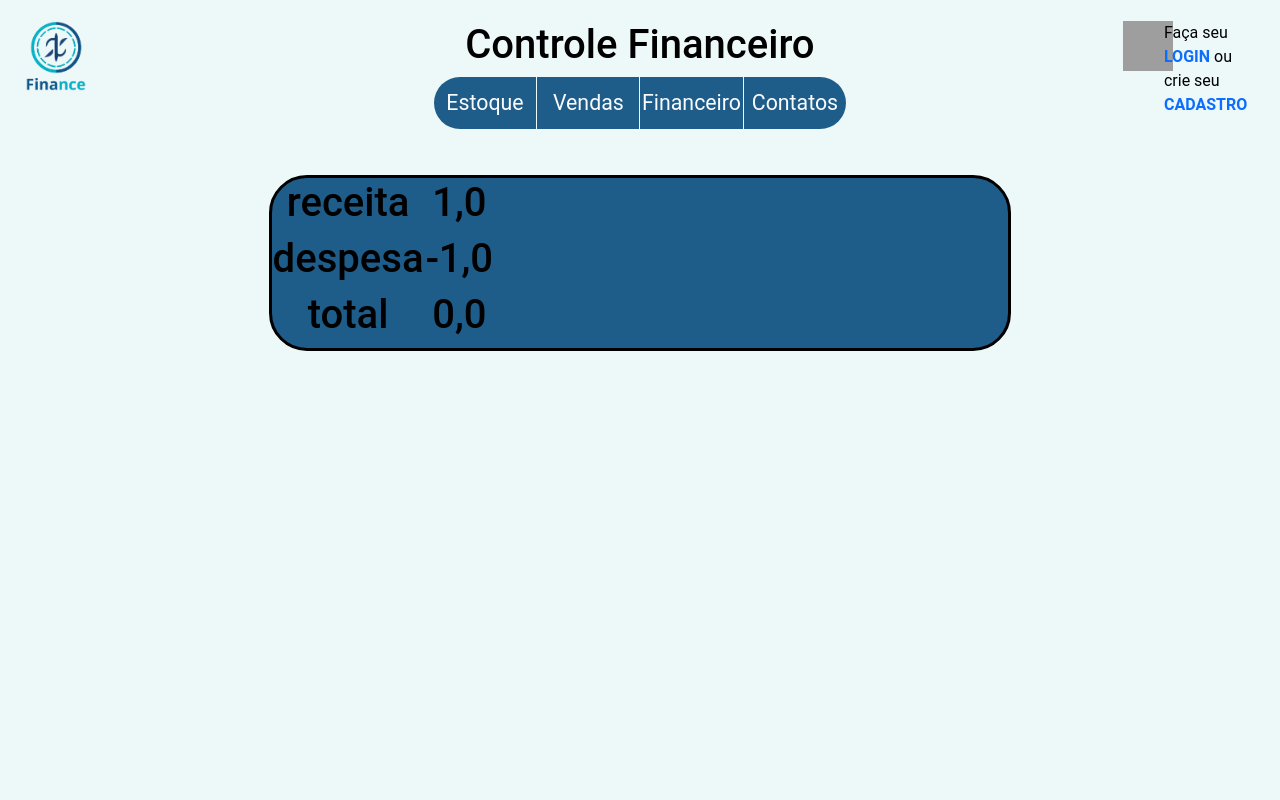
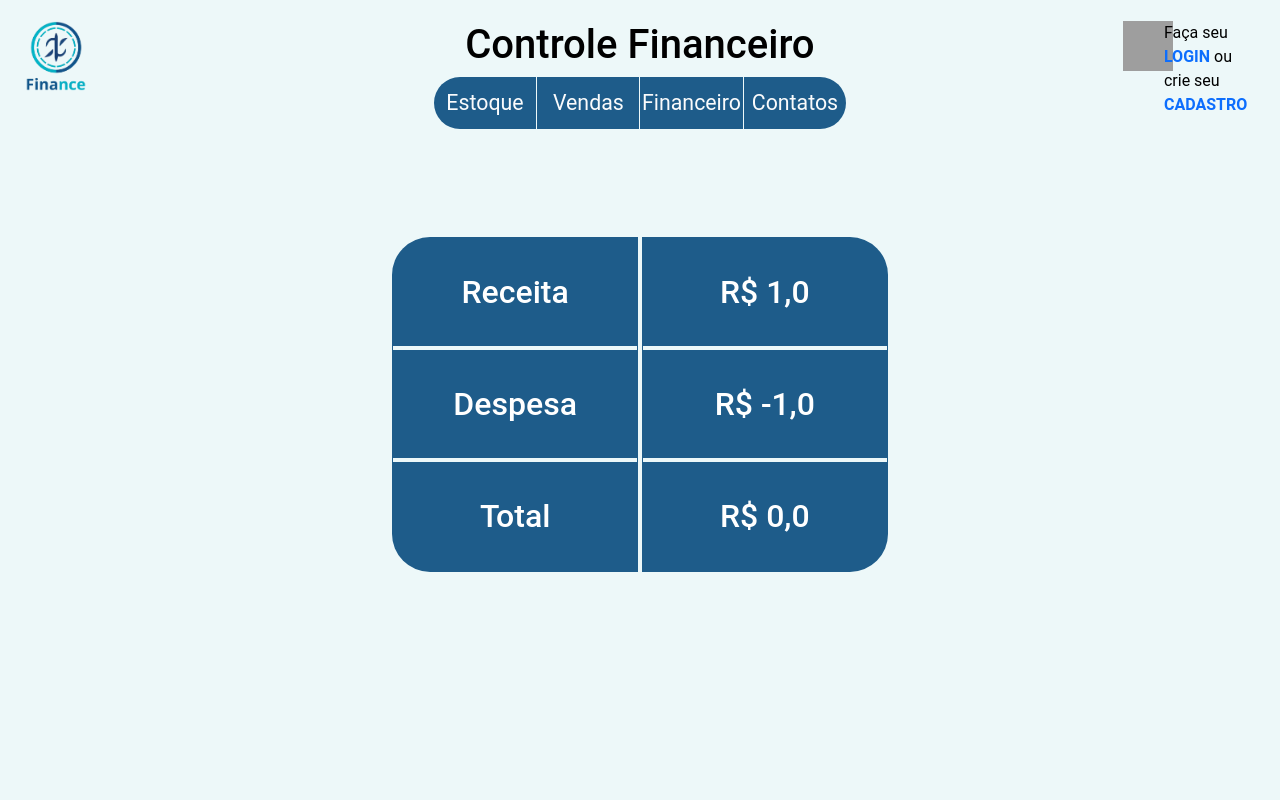
Before and after one commit to PedroAlves05/Finance, a Django app: page /financeiro/relatorio/ in a window 1280 px wide. Run offline with Django 5.2, Linux system fonts and the light colour scheme; a user stored in the database is signed in; tables that the repository leaves empty hold one stand-in row (values such as "Sample post"); lists and menus that the app fills with data are empty; grey boxes are pictures that could not be loaded.

Commit message:
Tabela atualizada do financeiro

```diff
--- a/financeiro/templates/relatorio.html
+++ b/financeiro/templates/relatorio.html
@@ -52,20 +52,28 @@
         </header>
 
         <div class ="tabela">
+            <div class="metade-esquerda">
                 <table>
                     <tr>
                         <th>
-                        <h1>receita</h1>
-                        <h1>despesa</h1>
-                        <h1>total  </h1>
-                    </th>
-                    <th>
-                        <h1>{{total_vendas}}</h1>
-                        <h1>-{{total_compras}}</h1>
-                        <h1>{{total}}</h1>
+                            <h2 class ="borda_baixo">Receita</h2>
+                            <h2 class ="borda_baixo">Despesa</h2>
+                            <h2>Total</h2>
                         </th>
                     </tr>
                 </table>
+            </div>
+            <div class="metade-direita">
+                <table>
+                    <tr>
+                        <th>
+                            <h2 class ="borda_baixo">R$ {{total_vendas}}</h2>
+                            <h2 class ="borda_baixo">R$ -{{total_compras}}</h2>
+                            <h2 class="{% if total < 0 %}negativo{% elif total > 0 %}positivo{% endif %}">R$ {{total}}</h2>
+                        </th>
+                    </tr>
+                </table>
+            </div>
         </div>
 
 
--- a/templates/static/financeiro/CSS/relatorio.css
+++ b/templates/static/financeiro/CSS/relatorio.css
@@ -1,21 +1,51 @@
 body {
-    display: grid;
-    place-items: center;
     background-color: #edf8f9;
+    font-family: Roboto, 'Open Sans', 'Helvetica Neue', sans-serif;
+
 }
 
+
 .tabela {
-
-    box-sizing: border-box;
+    display: flex;
+    margin-left: 30%;
+    margin-right: 30%;
+    margin-top: 7%;
+    background-color: #1E5C8A;
+    color: white;
+    border-radius: 38px;
 
 
-    margin-left: 20%;
-    margin-right: 20%;
+}
 
-    margin-top: 25px;
+.metade-esquerda, .metade-direita {
+    width: 100%;
+    display: grid;
+    text-align: center;
+}
+
+.metade-direita {
+    border-left: 2px solid #edf8f9;
+}
+
+.metade-esquerda {
+    border-right: 2px solid #edf8f9;
+}
+
+.borda_baixo {
+    border-bottom: 4px solid #edf8f9;
+}
+
+.positivo {
+    color: rgb(1, 255, 1);
+}
+
+.negativo {
+    color: rgb(255, 110, 110);
+}
+
+h2 {
+
+    margin: 0;
+    padding: 35px;
     color: white;
-    background-color: #1E5C8A;
-    border: 3px solid #000000;
-    border-radius: 38px;
-
 }
```
Lines whose indentation alone changed are shown as unchanged.
